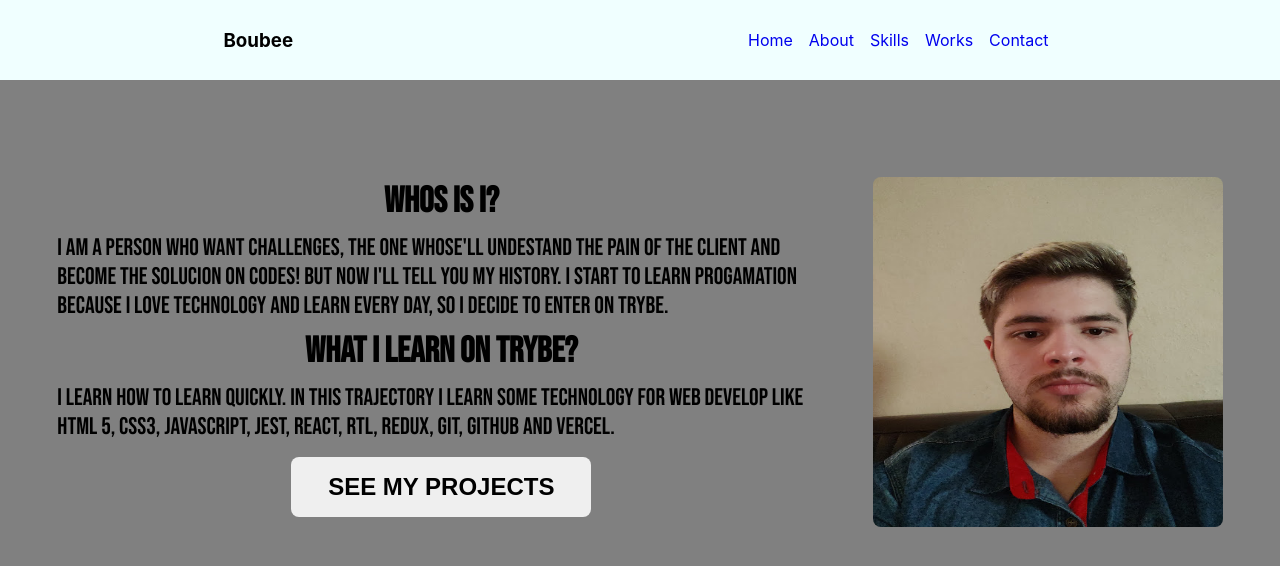
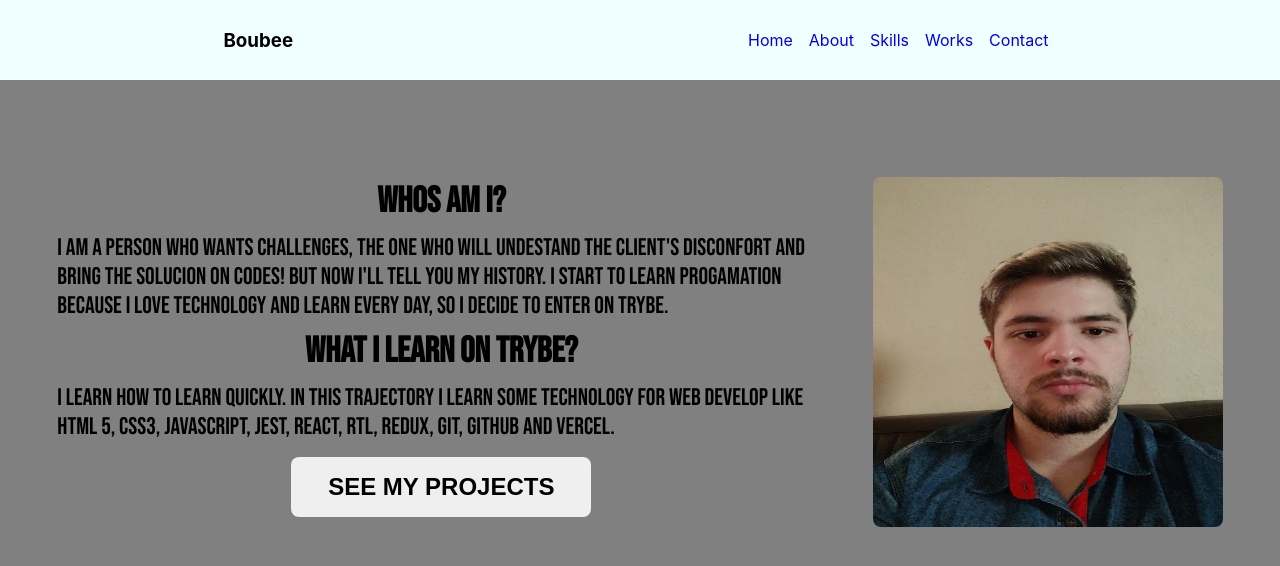
Before and after one commit to gabrielMatosBoubee/portfolio, a React (Create React App) app in the folder app/: page /about in a window 1280 px wide. Shown: the top 566 px of the page. Built offline with nearby package versions, Linux system fonts and the light colour scheme.

Commit message:
modifiquei o packge.json

```diff
--- a/app/src/pages/About.jsx
+++ b/app/src/pages/About.jsx
@@ -11,9 +11,9 @@ function About () {
     <Header />
     <main className="About">
       <aside className="AboutText">
-    <h1 style={{ 'marginTop': '10px'}}>Whos is I?</h1>
-    <p style={{ 'marginTop': '10px'}}>I am a person who want challenges, the one whose'll undestand the pain of the client
-      and become the solucion on codes! But now I'll tell you my history. I start to learn
+    <h1 style={{ 'marginTop': '10px'}}>Whos am I?</h1>
+    <p style={{ 'marginTop': '10px'}}>I am a person who wants challenges, the one who will undestand the client's disconfort
+      and bring the solucion on codes! But now I'll tell you my history. I start to learn
       progamation because I love technology and learn every day, so I decide to enter on trybe.
     </p>
     <h2 style={{ 'marginTop': '10px'}}>What I learn on trybe?</h2>
```
